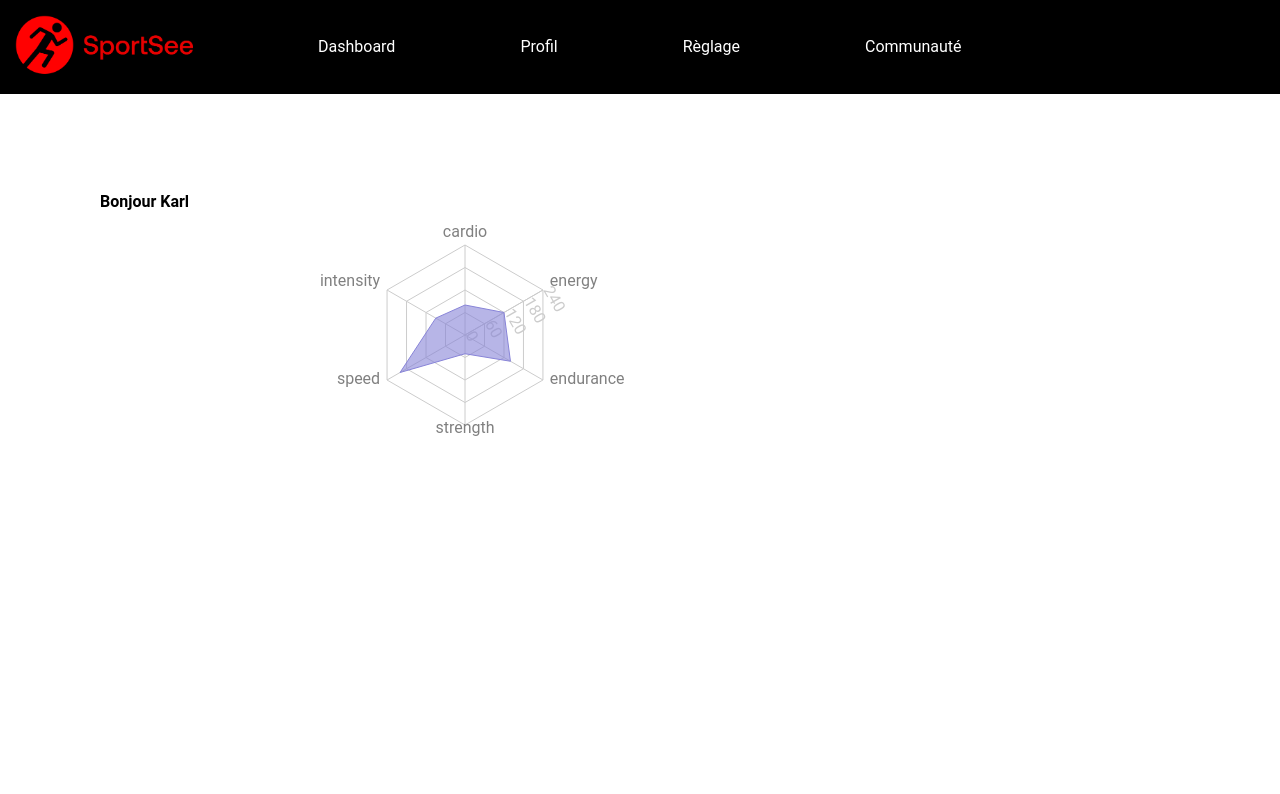
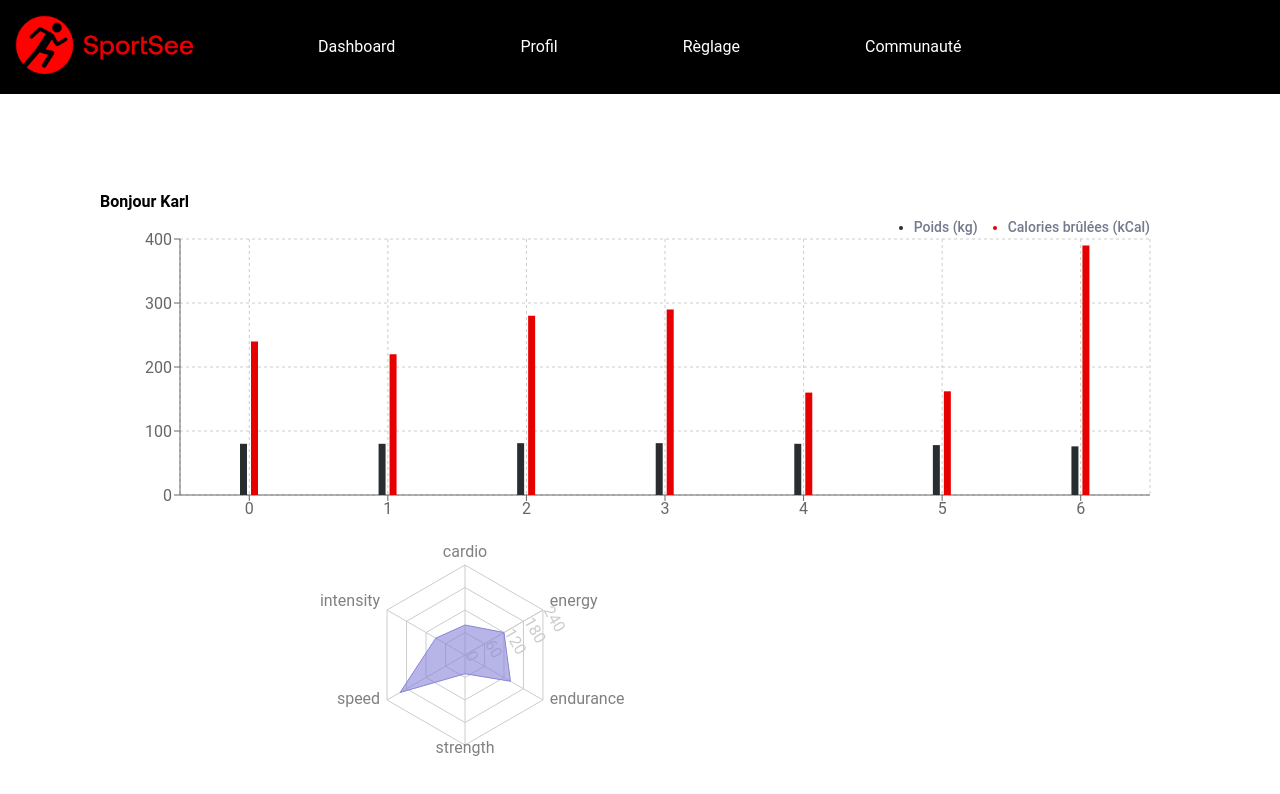
Before and after one commit to Emmanuel97423/sportsee, a React (Create React App) app: page /Dashboard/12 in a window 1280 px wide. Shown: the top 794 px of the page. Built offline with nearby package versions, Linux system fonts and the light colour scheme.

Commit message:
Fix Barchart data modeling

```diff
--- a/src/components/RadarChartComponent/index.jsx
+++ b/src/components/RadarChartComponent/index.jsx
@@ -1,42 +1,31 @@
-/* eslint-disable no-unused-vars */
-/* eslint-disable react/no-array-index-key */
-import React, { Fragment } from 'react';
+import React from 'react';
 import {
   RadarChart,
   PolarGrid,
   PolarAngleAxis,
   PolarRadiusAxis,
   Radar,
-  ResponsiveContainer,
 } from 'recharts';
 import Performance from '../../models/performances/Performance';
 
-// La fonction qui transforme la structure de données en tableau
-// de données utilisable par le composant RadarChart
-// function getData(performances) {
-//   const { userId, kind, data } = performances;
-//   console.log('performances:', performances);
-
-//   // Création de l'objet de données pour le radar chart
-//   const radarData = { userId };
-
-//   // Remplissage de l'objet de données avec les valeurs
-//   // de chaque "kind"
-//   data.forEach((item) => {
-//     const { value, kind: itemKind } = item;
-//     radarData[kind[itemKind]] = value;
-//   });
-
-//   return radarData;
-// }
-
+/**
+ * Filters user performances by a given user ID.
+ * @param {Array} userDataPerformances - Array of user performances.
+ * @param {string|number} id - The user ID to filter by.
+ * @returns {Array} - Array of filtered user performances.
+ */
 function filterUserPerformances(userDataPerformances, id) {
   return userDataPerformances.filter(
     (performance) => performance.userId === id,
   );
 }
 
-// Le composant qui affiche le radar chart
+/**
+ * A component that renders a radar chart of a user's performances.
+ * @param {Object} props - The component's props.
+ * @param {Array} props.performances - Array of performances data.
+ * @param {string|number} props.userId - The user ID of the user whose performances to display.
+ */
 export default function RadarChartComponent({ performances, userId }) {
   const filteredPerformance = filterUserPerformances(performances, userId);
 
@@ -49,26 +38,7 @@ export default function RadarChartComponent({ performances, userId }) {
   });
 
   return (
-    // <RadarChart data={performances.dataItem[0]}>
-    //   <PolarGrid />
-    //   <PolarAngleAxis dataKey={performances.dataItem[0].kinds} />
-    //   <PolarRadiusAxis angle={30} domain={[0, 240]} />
-    //   <Radar
-    //     name="Cardio"
-    //     dataKey={performances}
-    //     stroke="#8884d8"
-    //     fill="#8884d8"
-    //     fillOpacity={0.6}
-    //   />
-    //   <Radar
-    //     name="Endurance"
-    //     dataKey={performances}
-    //     stroke="#8884d8"
-    //     fill="#8884d8"
-    //     fillOpacity={0.6}
-    //   />
-    // </RadarChart>
-    <>
+    <div>
       <RadarChart outerRadius={90} width={730} height={250} data={formatData}>
         <PolarGrid />
         <PolarAngleAxis dataKey="subject" />
@@ -81,37 +51,6 @@ export default function RadarChartComponent({ performances, userId }) {
           fillOpacity={0.6}
         />
       </RadarChart>
-      {/* {performances.map((item, index) => {
-        console.log('index:', index);
-        console.log('item:', item);
-      })} */}
-      {/* {data.map((element, index) => {
-        return (
-          <Fragment key={index}>
-            <ResponsiveContainer width="100%" height={320}>
-              <RadarChart data={element}>
-                <PolarGrid />
-                <PolarAngleAxis dataKey={element} />
-                <PolarRadiusAxis angle={30} domain={[0, 240]} />
-                <Radar
-                  name="Cardio"
-                  dataKey={element.cardio}
-                  stroke="#8884d8"
-                  fill="#8884d8"
-                  fillOpacity={0.6}
-                />
-                <Radar
-                  name="Endurance"
-                  dataKey={element.endurance}
-                  stroke="#8884d8"
-                  fill="#8884d8"
-                  fillOpacity={0.6}
-                />
-              </RadarChart>
-            </ResponsiveContainer>
-          </Fragment>
-        );
-      })} */}
-    </>
+    </div>
   );
 }
--- a/src/pages/Dashboard.jsx
+++ b/src/pages/Dashboard.jsx
@@ -1,74 +1,40 @@
 /* eslint-disable no-unused-vars */
 import React, { useState, useEffect } from 'react';
 import { useParams } from 'react-router-dom';
-// import BarChartComponent from '../components/BarChartComponent';
+import BarChartComponent from '../components/BarChartComponent';
 import RadarChartComponent from '../components/RadarChartComponent';
-// import RadarChartByChat from '../components/RadarChartByChat';
 import mockDataJson from '../__mock__/data.json';
-
-// import Performance from '../models/performances/Performance';
 
 function filterUsers(userDataFiltered, id) {
   return userDataFiltered.filter((user) => user.id === id);
 }
 
-function filterUserPerformances(userDataPerformances, id) {
-  return userDataPerformances.filter(
-    (performance) => performance.userId === id,
-  );
-}
-
 export default function Dashboard() {
   const { id } = useParams();
+  const parseIntId = parseInt(id, 10);
+
   const [data, setData] = useState(mockDataJson);
-  // const userActivity = data.usersActivity;
-  const userPerformances = data.performances;
-  const userData = data.users;
-
+  const [activityState, setActivityState] = useState(
+    mockDataJson.usersActivity,
+  );
   const [performancesState, setPerformancesState] = useState(
     mockDataJson.performances,
   );
   const [firstNameState, setFirstNameState] = useState('FirstName');
 
-  const parseIntId = parseInt(id, 10);
-
   useEffect(() => {
+    const userData = data.users;
     const filteredUser = filterUsers(userData, parseIntId);
     const { firstName } = filteredUser[0].userInfos;
     setFirstNameState(firstName);
-    // const filteredPerformances = filterUserPerformances(
-    //   userPerformances,
-    //   parseIntId,
-    // );
-
-    // const filteredPerformancesObject = filteredPerformances[0];
-
-    // setPerformancesState([...performancesState, filteredPerformancesObject]);
-
-    // const performance = new Performance(filteredPerformancesObject);
-
-    // setPerformancesState({
-    //   ...performancesState,
-    //   userId: filteredPerformancesObject.userId,
-    //   kind: filteredPerformancesObject.kind,
-    //   data: filteredPerformancesObject.data,
-    // });
-    // eslint-disable-next-line array-callback-return
-    // const activitySelectedByUserId = userActivity.filter(
-    //   (activity) => activity.userId === parseIntId,
-    // );
-    // const userSelected = userData.filter((user) => user.id === parseIntId);
-    // setFirstName(userSelected[0].userInfos.firstName);
-    // const performancesSelectedByUserId = performances.filter(
-    //   (performance) => performance.userId === parseIntId,
-    // );
-    // const performancesClasse = new Performance(performancesSelectedByUserId[0]);
   }, []);
-
+  const activitySelectedByUserId = activityState.filter(
+    (activity) => activity.userId === parseIntId,
+  );
   return (
     <div className="container">
       <h1>Bonjour {firstNameState}</h1>
-      {/* <BarChartComponent userActivity={activitySelectedByUserId} /> */}
+      <BarChartComponent userActivity={activitySelectedByUserId} />
       <RadarChartComponent
         performances={performancesState}
         userId={parseIntId}
```
Also changed, not shown: src/components/BarChartComponent/index.jsx (+0 -36 lines), src/components/RadarChartByChat/index.jsx (deleted, +0 -20 lines).
